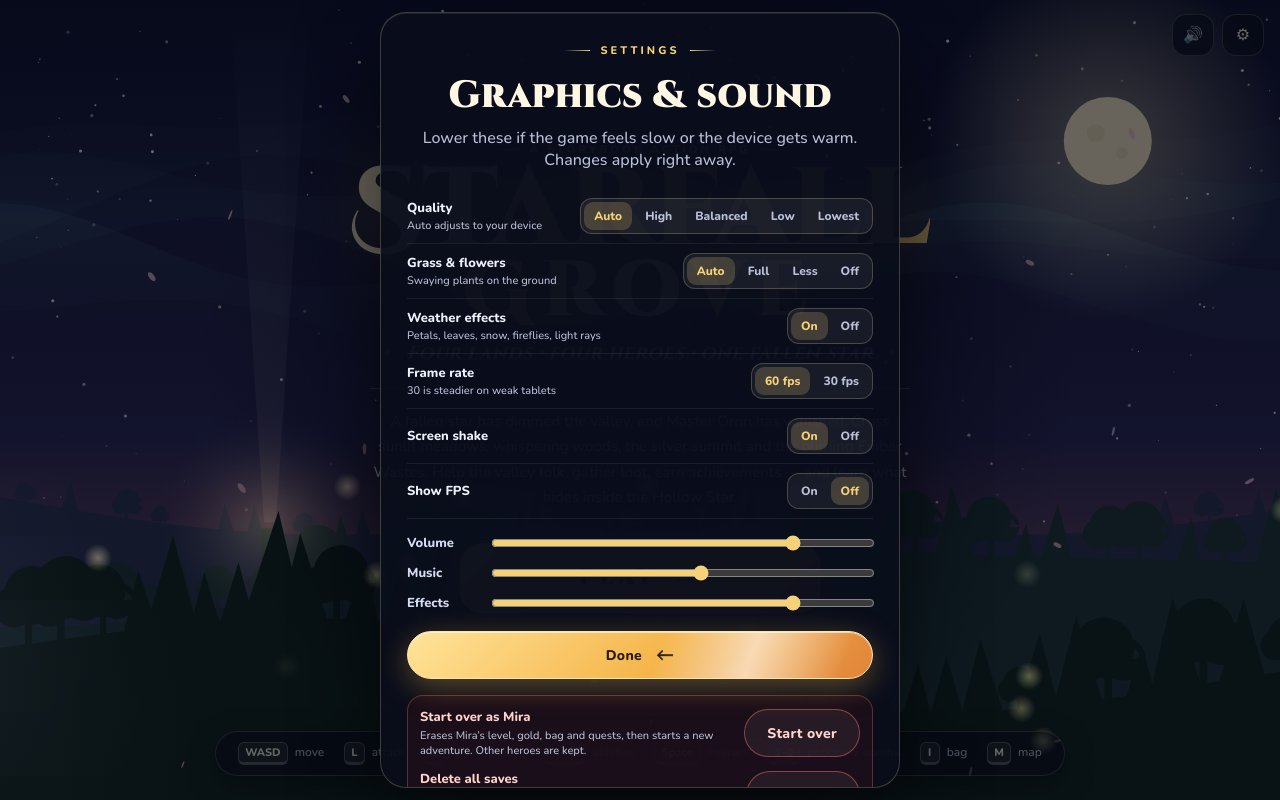
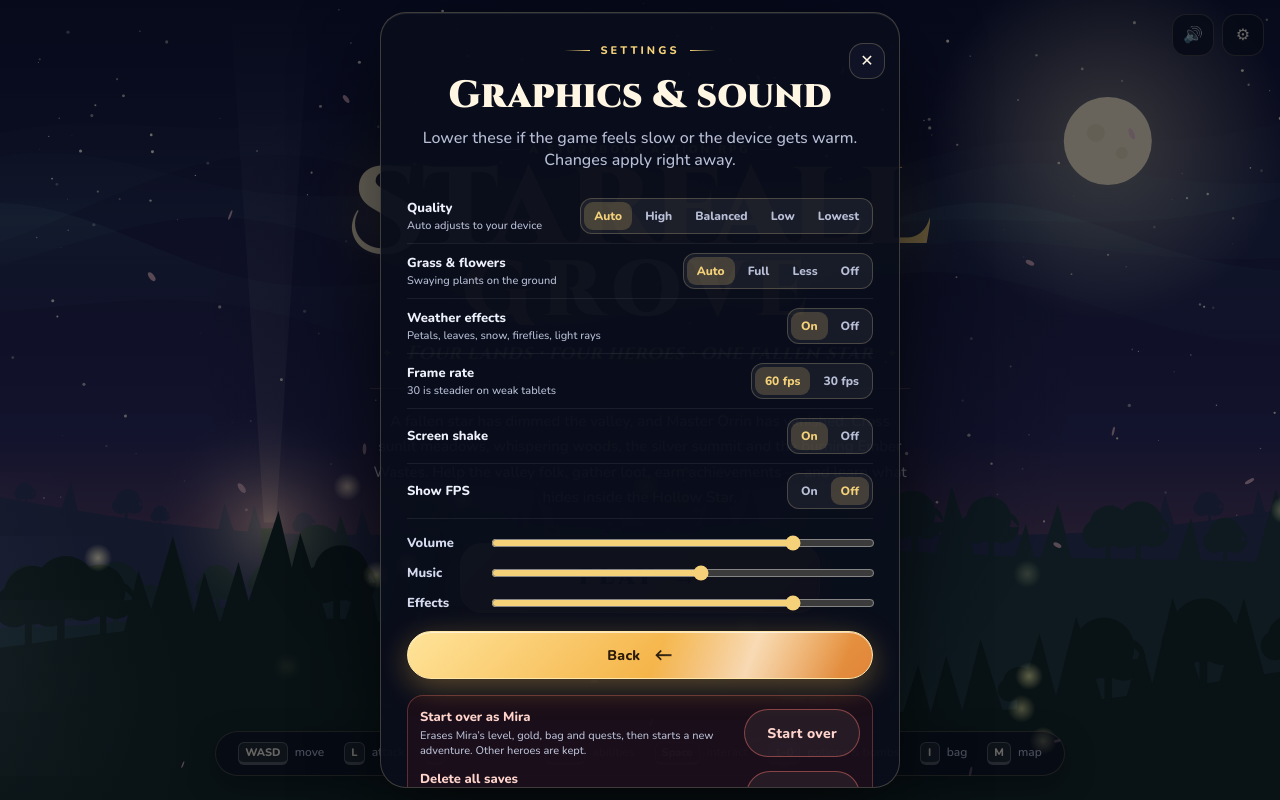
Before and after one commit to metur100/Starfall.Grove, a React (Vite) app: page / in a window 1280 px wide. Both pictures are taken after a click on the button "Settings". Built offline with nearby package versions, Linux system fonts and the light colour scheme.

Commit message:
Fix main menu

```diff
--- a/src/App.tsx
+++ b/src/App.tsx
@@ -98,7 +98,7 @@ function App() {
   const [panel, setPanel] = useState<Panel>(null);
   const [sheetTab, setSheetTab] = useState<SheetTab>('bag');
   /** The "do you really want to leave?" question on the title screen, and the note shown if the app can't close itself. */
-  const [exitAsk, setExitAsk] = useState<'ask' | 'manual' | null>(null);
+  const [exitAsk, setExitAsk] = useState<'ask' | null>(null);
   const [shop, setShop] = useState<Shop | null>(null);
   const [muted, setMuted] = useState(sfx.isMuted());
   const [graphics, setGraphics] = useState<GraphicsSettings>(loadGraphics);
@@ -331,10 +331,12 @@ function App() {
   const leaveGame = () => {
     sfx.play('ui');
     if (exitApp()) return;
-    // No native way to close from here: step out of the history trap so the next back press closes the app.
-    trapArmed.current = false;
-    try { history.back(); } catch { /* ignore */ }
-    setExitAsk('manual');
+    // No native way to close from here: step past the history trap and the game's own entry, which closes an
+    // installed app (or returns to the previous page) without asking for another back press.
+    trapArmed.current = false; setExitAsk(null);
+    try { history.go(-2); } catch { /* ignore */ }
+    // Still here (nothing to go back to): re-arm the trap so the back button keeps working.
+    window.setTimeout(() => { if (!trapArmed.current && document.visibilityState === 'visible') { trapArmed.current = true; try { history.pushState({ starfall: true }, ''); } catch { /* ignore */ } } }, 700);
   };
   useEffect(() => { if (mode !== 'title') { setExitAsk(null); if (!trapArmed.current) { trapArmed.current = true; try { history.pushState({ starfall: true }, ''); } catch { /* ignore */ } } } }, [mode]);
   useEffect(() => { if (mode !== 'play') setSettingsOpen(false); }, [mode]);
@@ -363,13 +365,8 @@ function App() {
   return <div className={`app-shell mode-${mode} ${touch ? 'is-touch' : ''}`}>
     {mode === 'title' && <TitleScreen hero={hero} muted={muted} touch={touch} graphics={graphics} settings={settingsOpen} onSettings={setSettingsOpen} onGraphics={changeGraphics} onToggleMute={toggleMute} onPlay={() => { sfx.play('ui'); setMode('select'); }} onStartOver={() => { wipeHero(hero); startGame(true); }} onDeleteAll={deleteAll} />}
     {mode === 'title' && exitAsk && <div className="overlay exit-overlay" onClick={() => setExitAsk(null)}><div className="panel pause-panel exit-panel" onClick={e => e.stopPropagation()} role="alertdialog" aria-modal="true">
-      {exitAsk === 'ask' ? <>
-        <small className="eyebrow">Leave Starfall Grove</small><h2>Do you really want to leave the game?</h2><p>Your adventure is saved. The valley will wait for you.</p>
-        <div className="exit-actions"><button className="btn ghost" onClick={() => { sfx.play('ui'); setExitAsk(null); }} autoFocus>Stay</button><button className="btn primary" onClick={leaveGame}>Leave game</button></div>
-      </> : <>
-        <small className="eyebrow">Leave Starfall Grove</small><h2>Press back once more to close.</h2><p>Your adventure is saved.</p>
-        <div className="exit-actions"><button className="btn ghost" onClick={() => { sfx.play('ui'); setExitAsk(null); if (!trapArmed.current) { trapArmed.current = true; try { history.pushState({ starfall: true }, ''); } catch { /* ignore */ } } }}>Stay</button></div>
-      </>}
+      <small className="eyebrow">Leave Starfall Grove</small><h2>Do you really want to leave the game?</h2><p>Your adventure is saved. The valley will wait for you.</p>
+      <div className="exit-actions"><button className="btn ghost" onClick={() => { sfx.play('ui'); setExitAsk(null); }} autoFocus>Stay</button><button className="btn primary" onClick={leaveGame}>Leave game</button></div>
     </div></div>}
     {mode === 'select' && <CharacterSelect hero={hero} summary={heroSummary} touch={touch} onHero={chooseHero} onEnter={() => startGame()} onBack={() => setMode('title')} />}
 
@@ -468,6 +465,7 @@ function App() {
         </div>}
 
         {paused && settingsOpen && <div className="overlay"><div className="panel pause-panel settings-panel">
+          <button className="icon-button settings-close" onClick={() => { setSettingsOpen(false); sfx.play('page'); }} aria-label="Close settings" title="Close">✕</button>
           <SettingsBody graphics={graphics} onGraphics={changeGraphics} />
           <button className="btn primary" onClick={() => setSettingsOpen(false)}>Back <b>←</b></button>
           <DangerZone hero={hero} onStartOver={startOver} onDeleteAll={deleteAll} />
@@ -479,11 +477,11 @@ function App() {
             <span><kbd>1</kbd>–<kbd>0</kbd> Potions &amp; bombs</span><span><kbd>U</kbd> Spellbook</span><span><kbd>I</kbd> Bag</span><span><kbd>O</kbd> Quest log</span><span><kbd>P</kbd> Character</span><span><kbd>Y</kbd> Achievements</span><span><kbd>M</kbd> Map</span>
           </div>
           <button className="btn primary" onClick={() => setPaused(false)}>Resume adventure <b>→</b></button>
+          <button className="btn ghost leave-btn" onClick={() => { sfx.play('ui'); leaveToTitle(); }} title="Back to the main menu">⏏ Leave game</button>
           <div className="pause-row">
             <button className="btn ghost" onClick={() => { setSettingsOpen(true); sfx.play('page'); }}>⚙ Settings</button>
             <button className="btn ghost" onClick={toggleMute}>{muted ? '🔇 Sound off' : '🔊 Sound on'}</button>
           </div>
-          <button className="btn ghost leave-btn" onClick={() => { sfx.play('ui'); leaveToTitle(); }}>⏏ Leave game</button>
         </div></div>}
       </section>
     </main>}
@@ -526,8 +524,9 @@ function TitleScreen({ hero, muted, touch, graphics, settings, onSettings, onGra
     </section>
     {!touch && <footer className="title-foot"><span><kbd>WASD</kbd> move</span><span><kbd>L</kbd> attack</span><span><kbd>E</kbd> dash / charge</span><span><kbd>K J H</kbd> abilities</span><span><kbd>Space</kbd> interact</span><span><kbd>1–0</kbd> potions &amp; bombs</span><span><kbd>I</kbd> bag</span><span><kbd>M</kbd> map</span></footer>}
     {settings && <div className="overlay" onClick={() => onSettings(false)}><div onClick={e => e.stopPropagation()} className="panel pause-panel settings-panel">
+      <button className="icon-button settings-close" onClick={() => { onSettings(false); sfx.play('page'); }} aria-label="Close settings" title="Close">✕</button>
       <SettingsBody graphics={graphics} onGraphics={onGraphics} />
-      <button className="btn primary" onClick={() => onSettings(false)}>Done <b>←</b></button>
+      <button className="btn primary" onClick={() => onSettings(false)}>Back <b>←</b></button>
       <DangerZone hero={hero} onStartOver={onStartOver} onDeleteAll={onDeleteAll} />
     </div></div>}
   </main>;
--- a/src/styles.css
+++ b/src/styles.css
@@ -466,7 +466,8 @@ kbd { display: inline-block; min-width: 20px; padding: 2px 6px; border-radius: 6
 .story li { display: flex; gap: 8px; align-items: center; color: #fff1c0; }
 .story li span { width: 16px; color: var(--main-q); text-align: center; }
 .story li.done { color: var(--muted); }
-.settings-panel { text-align: left; }
+.settings-panel { text-align: left; position: relative; }
+.settings-panel .settings-close { position: sticky; top: 0; float: right; margin: -14px -12px -36px 0; width: 36px; height: 36px; z-index: 2; background: rgba(16, 20, 38, .96); }
 .settings-panel h2, .settings-panel > small, .settings-panel > p { text-align: center; }
 .settings-panel .eyebrow { display: flex; justify-content: center; }
 .setting-row { display: flex; align-items: center; justify-content: space-between; gap: 12px; flex-wrap: wrap; padding: 9px 0; border-bottom: 1px solid rgba(255, 255, 255, .07); }
@@ -636,7 +637,7 @@ kbd { display: inline-block; min-width: 20px; padding: 2px 6px; border-radius: 6
 .exit-panel h2 { font-size: 30px; line-height: 1.15; }
 .exit-actions { display: flex; gap: 10px; }
 .exit-actions .btn { flex: 1; }
-.pause-panel .leave-btn { width: 100%; margin-top: 12px; border-color: rgba(255, 150, 120, .4); }
+.pause-panel .leave-btn { width: 100%; margin-top: 10px; border-color: rgba(255, 150, 120, .4); }
 
 /* ─────────── 3D hero stage */
 .hero-stage { position: relative; min-height: 0; }
```
